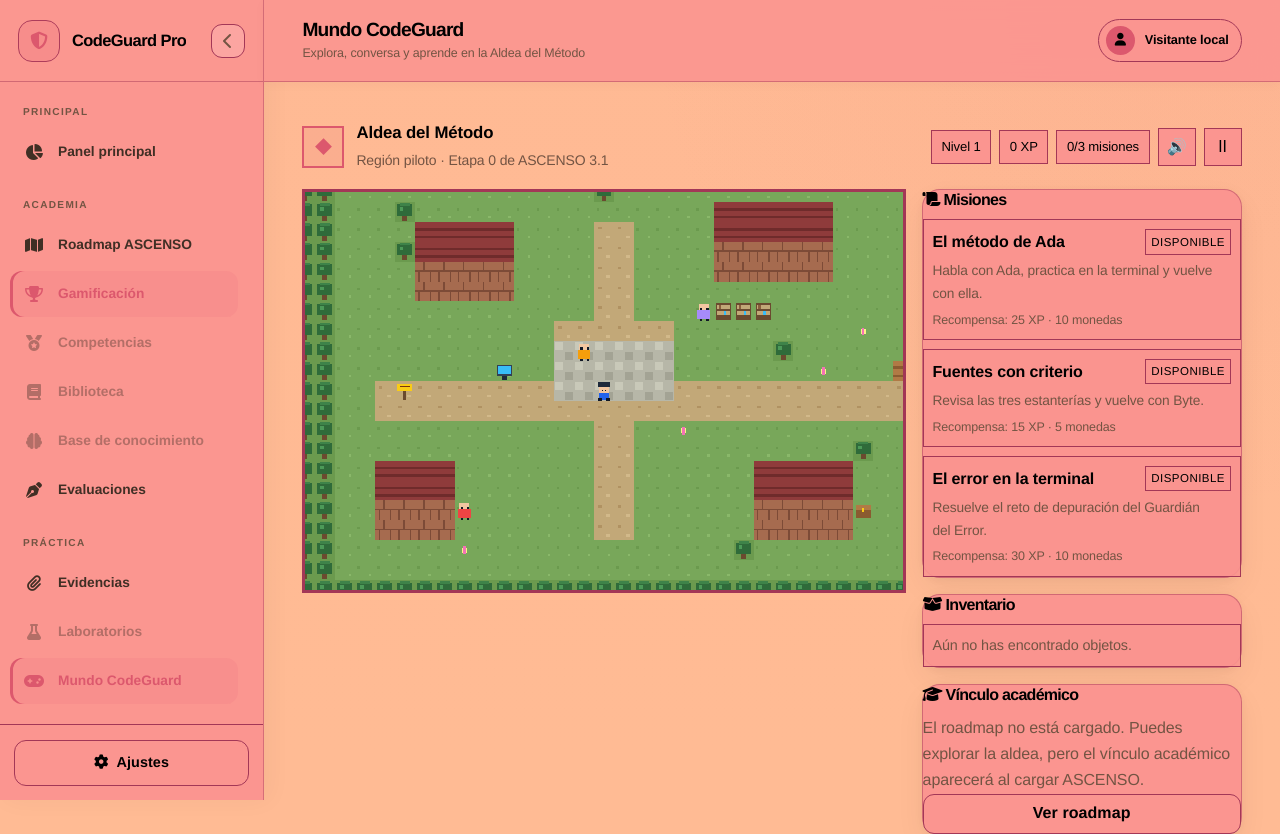
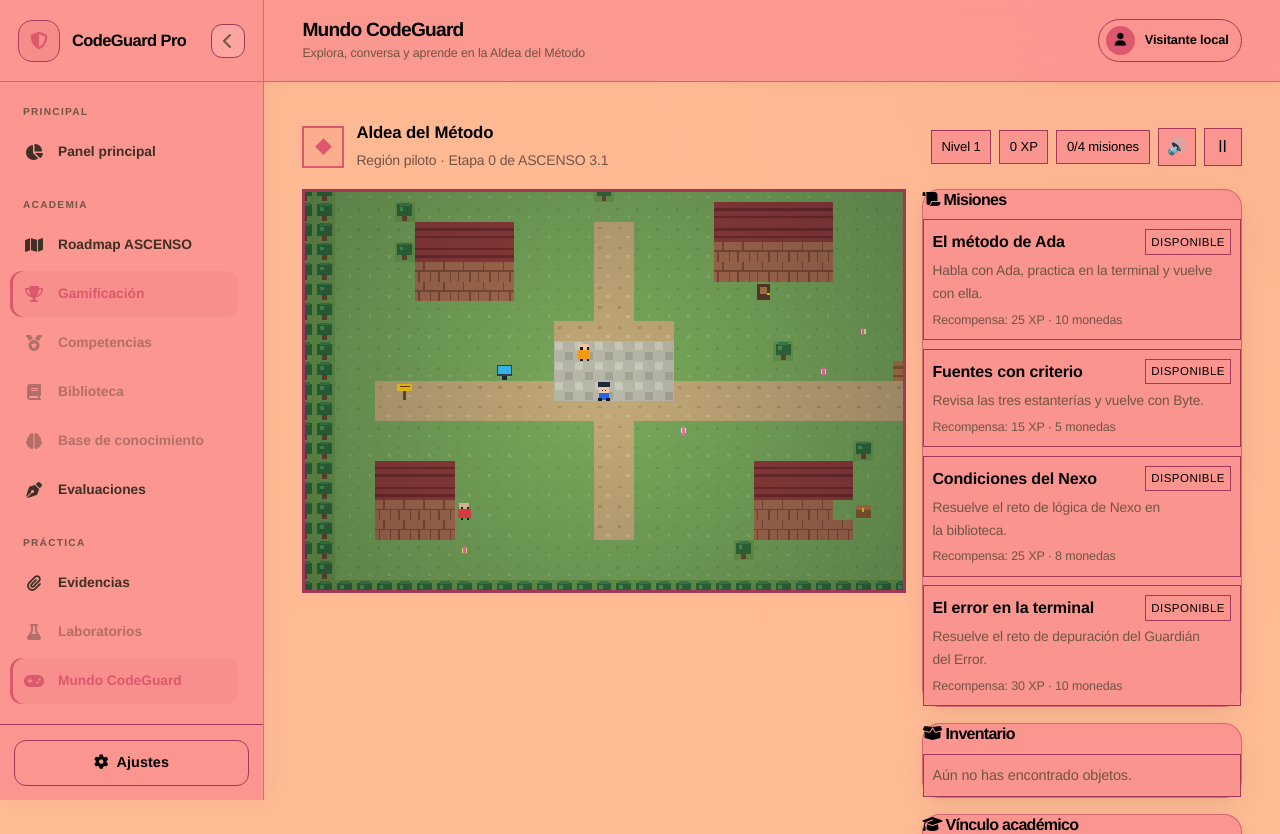
Before and after one commit to MaverickBms/CodeGuard-Pro, a Django app: page /gamificacion/mundo/ in a window 1280 px wide. Shown: the top 834 px of the page. Run offline with Django 5.2, Linux system fonts and the light colour scheme; data that the repository does not hold is empty; some libraries are stand-ins or nearby versions.

Commit message:
feat(mundo): biblioteca, transiciones, segundo minijuego y limpieza del motor
- registro de mapas Aldea/Biblioteca desacoplado del render
- puertas con transición y persistencia de región
- Nexo y minijuego de lógica validado en servidor
- tutorial inicial, luz ambiental y HUD de región
- AbortController, cancelAnimationFrame y limpieza de listeners
- bloqueo de fila al completar misiones para evitar doble XP/inventario
- 299 pruebas Django y 8 pruebas Node del modelo

```diff
--- a/static/js/mundo/game.js
+++ b/static/js/mundo/game.js
@@ -32,7 +32,9 @@
     audio: document.getElementById('btnMundoAudio'),
     guardado: document.getElementById('mundoEstadoGuardado'),
     academicoTexto: document.getElementById('mundoAcademicoTexto'),
-    academicoEnlace: document.getElementById('mundoAcademicoEnlace')
+    academicoEnlace: document.getElementById('mundoAcademicoEnlace'),
+    regionNombre: document.getElementById('mundoRegionNombre'),
+    regionSub: document.getElementById('mundoRegionSub')
   };
 
   let running = true;
@@ -44,7 +46,7 @@
     return;
   }
 
-  const map = World.world;
+  let map = World.getMap((config.region && config.region.id) || 'aldea-metodo');
   const state = {
     misiones: config.misiones || [],
     banderas: config.banderas || {},
@@ -79,6 +81,8 @@
   let saveTimer = null;
   let saving = false;
   let audioContext = null;
+  let rafId = 0;
+  let eventController = null;
   let activeQuest = null;
   let dialogueAction = null;
 
@@ -273,7 +277,35 @@
     dialogueAction = null;
   }
 
+  function updateRegionLabel() {
+    if (dom.regionNombre) dom.regionNombre.textContent = map.name;
+    if (dom.regionSub) {
+      dom.regionSub.textContent = map.id === 'aldea-metodo'
+        ? 'Región piloto · Etapa 0 de ASCENSO 3.1'
+        : 'Interior · Biblioteca de la aldea';
+    }
+  }
+
+  async function enterDoor(object) {
+    if (!object.target || !World.MAPS[object.target]) return;
+    map = World.getMap(object.target);
+    player.x = Number(object.targetX || map.spawn.x) + 0.5;
+    player.y = Number(object.targetY || map.spawn.y) + 0.5;
+    player.direction = 'down';
+    hideDialogue();
+    updateRegionLabel();
+    setStatus(`Entrando en ${map.name}…`);
+    if (state.puedeGuardar) await saveNow();
+    showDialogue(map.name, map.id === 'biblioteca-aldear'
+      ? 'Entras en la biblioteca. Byte y Nexo pueden ayudarte a estudiar con criterio y lógica.'
+      : 'Vuelves a la aldea. El camino sigue abierto para explorar y repasar.');
+  }
+
   async function interactWith(object) {
+    if (object.tipo === 'puerta') {
+      await enterDoor(object);
+      return;
+    }
     if (!state.puedeGuardar) {
       showDialogue(object.nombre, 'No hay un propietario local configurado. La exploración funciona, pero las misiones y el guardado requieren un perfil local.');
       return;
@@ -307,6 +339,12 @@
       const mision = comandoMision('desafio-depuracion');
       if (mision && mision.estado === 'lista') {
         return { label: 'Abrir desafío de depuración', run: () => openMinigame('desafio-depuracion') };
+      }
+    }
+    if (objectId === 'nexo') {
+      const mision = comandoMision('logica-principal');
+      if (mision && mision.estado === 'lista') {
+        return { label: 'Abrir reto de lógica', run: () => openMinigame('logica-principal') };
       }
     }
     return null;
@@ -409,7 +447,7 @@
     saving = true;
     try {
       await api(config.endpoints.guardar, {
-        region: config.region.id,
+        region: map.id,
         x: Math.round(player.x - 0.5),
         y: Math.round(player.y - 0.5),
         direccion: player.direction,
@@ -446,7 +484,7 @@
         'X-CSRFToken': csrfToken()
       },
       body: JSON.stringify({
-        region: config.region.id,
+        region: map.id,
         x: Math.round(player.x - 0.5),
         y: Math.round(player.y - 0.5),
         direccion: player.direction,
@@ -492,8 +530,8 @@
   }
 
   function drawObject(object, camera) {
-    const px = (object.x - camera.x) * Sprites.T;
-    const py = (object.y - camera.y) * Sprites.T;
+    const px = Math.round((object.x - camera.x) * Sprites.T);
+    const py = Math.round((object.y - camera.y) * Sprites.T);
     if (object.tipo === 'npc') {
       Sprites.drawNpc(ctx, px, py, object.color, Math.floor(elapsed / 300) % 2);
     } else {
@@ -528,9 +566,20 @@
       ) drawObject(object, camera);
     }
 
-    const playerPx = (player.x - 0.5 - camera.x) * Sprites.T;
-    const playerPy = (player.y - 0.5 - camera.y) * Sprites.T;
+    const playerPx = Math.round((player.x - 0.5 - camera.x) * Sprites.T);
+    const playerPy = Math.round((player.y - 0.5 - camera.y) * Sprites.T);
     Sprites.drawPlayer(ctx, playerPx, playerPy, player.direction, player.frame);
+
+    // Luz ambiental simulada: el centro de la escena queda despejado y los
+    // bordes se oscurecen ligeramente para dar profundidad sin assets.
+    const luz = ctx.createRadialGradient(
+      playerPx + 8, playerPy + 8, 20,
+      playerPx + 8, playerPy + 8, Math.max(canvas.width, canvas.height) * .72
+    );
+    luz.addColorStop(0, 'rgba(4, 8, 18, 0)');
+    luz.addColorStop(1, 'rgba(4, 8, 18, .30)');
+    ctx.fillStyle = luz;
+    ctx.fillRect(0, 0, canvas.width, canvas.height);
 
     const nearest = Model.nearestInteractable(player, map.objects, 1.5);
     if (nearest && !paused && !modalOpen) {
@@ -558,7 +607,7 @@
     elapsed = timestamp;
     update(dt);
     render();
-    requestAnimationFrame(loop);
+    rafId = requestAnimationFrame(loop);
   }
 
   function handleKeyDown(event) {
@@ -605,24 +654,30 @@
   }
 
   function bindEvents() {
-    window.addEventListener('keydown', handleKeyDown);
-    window.addEventListener('keyup', handleKeyUp);
-    window.addEventListener('blur', () => keys.clear());
-    window.addEventListener('pagehide', () => {
+    eventController = new AbortController();
+    const signal = eventController.signal;
+    const on = (target, type, handler, options = {}) => {
+      target.addEventListener(type, handler, { ...options, signal });
+    };
+
+    on(window, 'keydown', handleKeyDown);
+    on(window, 'keyup', handleKeyUp);
+    on(window, 'blur', () => keys.clear());
+    on(window, 'pagehide', () => {
       saveOnExit();
       destroy();
     });
-    document.addEventListener('visibilitychange', () => {
+    on(document, 'visibilitychange', () => {
       if (document.hidden) togglePause(true);
     });
-    canvas.addEventListener('click', () => canvas.focus());
+    on(canvas, 'click', () => canvas.focus());
 
     const close = document.getElementById('btnMundoDialogoCerrar');
     const closeX = document.getElementById('btnMundoCerrarDialogo');
-    if (close) close.addEventListener('click', hideDialogue);
-    if (closeX) closeX.addEventListener('click', hideDialogue);
+    if (close) on(close, 'click', hideDialogue);
+    if (closeX) on(closeX, 'click', hideDialogue);
     if (dom.dialogoAccion) {
-      dom.dialogoAccion.addEventListener('click', () => {
+      on(dom.dialogoAccion, 'click', () => {
         if (dialogueAction) {
           const action = dialogueAction;
           hideDialogue();
@@ -634,19 +689,19 @@
     const pause = document.getElementById('btnMundoPausa');
     const resume = document.getElementById('btnMundoReanudar');
     const save = document.getElementById('btnMundoGuardar');
-    if (pause) pause.addEventListener('click', () => togglePause());
-    if (resume) resume.addEventListener('click', () => togglePause(false));
-    if (save) save.addEventListener('click', saveNow);
+    if (pause) on(pause, 'click', () => togglePause());
+    if (resume) on(resume, 'click', () => togglePause(false));
+    if (save) on(save, 'click', saveNow);
     if (dom.audio) {
-      dom.audio.addEventListener('click', () => {
+      on(dom.audio, 'click', () => {
         state.audioSilenciado = !state.audioSilenciado;
         renderHud();
         scheduleSave();
       });
     }
-    if (dom.formMinijuego) dom.formMinijuego.addEventListener('submit', submitMinigame);
+    if (dom.formMinijuego) on(dom.formMinijuego, 'submit', submitMinigame);
     const closeMin = document.getElementById('btnMundoCerrarMinijuego');
-    if (closeMin) closeMin.addEventListener('click', closeMinigame);
+    if (closeMin) on(closeMin, 'click', closeMinigame);
 
     document.querySelectorAll('[data-mundo-dir]').forEach((button) => {
       const direction = button.dataset.mundoDir;
@@ -660,17 +715,30 @@
         keys.delete(key);
         pointers.delete(button);
       };
-      button.addEventListener('pointerdown', press);
-      button.addEventListener('pointerup', release);
-      button.addEventListener('pointerleave', release);
-      button.addEventListener('pointercancel', release);
+      on(button, 'pointerdown', press);
+      on(button, 'pointerup', release);
+      on(button, 'pointerleave', release);
+      on(button, 'pointercancel', release);
     });
     document.querySelectorAll('[data-mundo-action="interact"]').forEach((button) => {
-      button.addEventListener('click', () => {
+      on(button, 'click', () => {
         const nearest = Model.nearestInteractable(player, map.objects, 1.5);
         if (nearest) interactWith(nearest);
       });
     });
+  }
+
+  function maybeTutorial() {
+    if (!state.puedeGuardar) return;
+    if (Object.keys(state.banderas || {}).length > 0) return;
+    if (state.misiones.some((mision) => mision.estado === 'completada')) return;
+    setTimeout(() => {
+      if (!running || !dom.dialogo.hidden) return;
+      showDialogue(
+        'Guía de la aldea',
+        'Bienvenido al Mundo CodeGuard. Muévete con WASD o flechas. Acércate a una persona u objeto y pulsa E para interactuar. Empieza hablando con la Mentora Ada, en la plaza.'
+      );
+    }, 700);
   }
 
   function destroy() {
@@ -679,6 +747,11 @@
     keys.clear();
     pointers.clear();
     if (saveTimer) clearTimeout(saveTimer);
+    if (rafId) {
+      cancelAnimationFrame(rafId);
+      rafId = 0;
+    }
+    if (eventController) eventController.abort();
     window.removeEventListener('keydown', handleKeyDown);
     window.removeEventListener('keyup', handleKeyUp);
     if (audioContext && audioContext.close) audioContext.close().catch(() => {});
@@ -686,7 +759,9 @@
 
   renderHud();
   renderSidebar();
+  updateRegionLabel();
   bindEvents();
-  requestAnimationFrame(loop);
+  maybeTutorial();
+  rafId = requestAnimationFrame(loop);
   window.CodeGuardMundoApp = { destroy, saveNow, getState: () => state, player };
 })();
--- a/static/js/mundo/sprites.js
+++ b/static/js/mundo/sprites.js
@@ -62,6 +62,19 @@
     fill(ctx, x + 7, y + 5, 2, 6, '#f472b6');
   }
 
+  function drawFloor(ctx, x, y) {
+    fill(ctx, x, y, T, T, '#c9a978');
+    fill(ctx, x, y + 7, T, 1, '#b08d5f');
+    fill(ctx, x + 7, y, 1, 7, '#b08d5f');
+    fill(ctx, x + 3, y + 8, 1, 8, '#b08d5f');
+  }
+
+  function drawDoor(ctx, px, py) {
+    fill(ctx, px + 3, py + 2, 10, 13, '#5b3a29');
+    fill(ctx, px + 5, py + 4, 6, 6, '#b07a45');
+    fill(ctx, px + 11, py + 9, 2, 2, '#facc15');
+  }
+
   function drawPlaza(ctx, x, y) {
     fill(ctx, x, y, T, T, '#b7b7a8');
     fill(ctx, x + 1, y + 1, 6, 6, '#c9c9b9');
@@ -78,6 +91,7 @@
       case 6: drawBridge(ctx, x, y); break;
       case 7: drawFlower(ctx, x, y); break;
       case 8: drawPlaza(ctx, x, y); break;
+      case 9: drawFloor(ctx, x, y); break;
       default: drawGrass(ctx, x, y);
     }
   }
@@ -108,6 +122,7 @@
   }
 
   function drawObject(ctx, id, px, py, color, tick) {
+    if (id.startsWith('puerta') || id.startsWith('salida')) { drawDoor(ctx, px, py); return; }
     if (id === 'terminal') {
       fill(ctx, px + 2, py + 3, 12, 9, '#334155');
       fill(ctx, px + 3, py + 4, 10, 6, '#38bdf8');
--- a/static/js/mundo/world.js
+++ b/static/js/mundo/world.js
@@ -1,4 +1,9 @@
-/* Mapa y entidades de la Aldea del Método (prototipo vertical). */
+/* Mapas de datos del Mundo CodeGuard.
+ *
+ * El motor no conoce mapas concretos: consume el registro MAPS. Para añadir
+ * una región basta con registrar su constructor y sus entidades, sin tocar el
+ * bucle de render ni el sistema de colisiones.
+ */
 (function (root) {
   'use strict';
 
@@ -14,6 +19,7 @@
   const BRIDGE = 6;
   const FLOWER = 7;
   const PLAZA = 8;
+  const FLOOR = 9;
 
   function seeded(seed) {
     let value = seed >>> 0;
@@ -26,7 +32,7 @@
   function rect(grid, x, y, width, height, tile) {
     for (let row = y; row < y + height; row += 1) {
       for (let column = x; column < x + width; column += 1) {
-        if (row >= 0 && row < HEIGHT && column >= 0 && column < WIDTH) {
+        if (row >= 0 && row < grid.length && column >= 0 && column < grid[0].length) {
           grid[row][column] = tile;
         }
       }
@@ -38,33 +44,32 @@
     rect(grid, x, y, width, 2, ROOF);
   }
 
-  function build() {
-    const grid = Array.from({ length: HEIGHT }, () =>
-      Array.from({ length: WIDTH }, () => GRASS)
+  function emptyGrid(width, height, fill) {
+    return Array.from({ length: height }, () =>
+      Array.from({ length: width }, () => fill)
     );
+  }
+
+  function buildAldea() {
+    const grid = emptyGrid(WIDTH, HEIGHT, GRASS);
     const random = seeded(20261119);
 
-    // Río y puente.
     rect(grid, 31, 0, 5, HEIGHT, WATER);
     rect(grid, 30, 11, 6, 3, BRIDGE);
-
-    // Caminos principales y plaza.
     rect(grid, 4, 12, 27, 2, PATH);
     rect(grid, 15, 4, 2, 16, PATH);
     rect(grid, 13, 9, 6, 4, PLAZA);
     rect(grid, 13, 9, 6, 1, PATH);
 
-    // Edificios.
     house(grid, 6, 4, 5, 4);
     house(grid, 21, 3, 6, 4);
     house(grid, 4, 16, 4, 4);
     house(grid, 23, 16, 5, 4);
 
-    // Bosque perimetral y decoración determinista.
     for (let y = 0; y < HEIGHT; y += 1) {
       for (let x = 0; x < WIDTH; x += 1) {
-        const borde = x < 2 || y < 2 || x > 33 || y > 21;
-        if (borde && grid[y][x] === GRASS) {
+        const border = x < 2 || y < 2 || x > 33 || y > 21;
+        if (border && grid[y][x] === GRASS) {
           grid[y][x] = TREE;
         } else if (
           grid[y][x] === GRASS &&
@@ -76,29 +81,27 @@
       }
     }
 
-    // Despejar accesos a objetos y NPC.
     const clear = [
       [14, 10], [14, 11], [13, 10], [15, 10],
-      [10, 11], [10, 12], [20, 8], [21, 8], [19, 8],
-      [8, 18], [8, 17], [28, 18], [27, 18], [5, 12]
+      [10, 11], [10, 12], [8, 18], [8, 17],
+      [28, 18], [27, 18], [5, 12], [23, 7], [23, 8]
     ];
     for (const [x, y] of clear) {
-      if (grid[y][x] === TREE || grid[y][x] === FLOWER) grid[y][x] = GRASS;
+      if ([TREE, FLOWER, WALL, ROOF].includes(grid[y][x])) grid[y][x] = GRASS;
     }
 
     const objects = [
       { id: 'ada', tipo: 'npc', nombre: 'Mentora Ada', x: 14, y: 10, color: '#f59e0b' },
       { id: 'terminal', tipo: 'objeto', nombre: 'Terminal de práctica', x: 10, y: 11, color: '#38bdf8' },
-      { id: 'byte', tipo: 'npc', nombre: 'Bibliotecario Byte', x: 20, y: 8, color: '#a78bfa' },
-      { id: 'estanteria-1', tipo: 'objeto', nombre: 'Estantería de documentación', x: 21, y: 8, color: '#8b5e3c' },
-      { id: 'estanteria-2', tipo: 'objeto', nombre: 'Estantería de tutoriales', x: 22, y: 8, color: '#8b5e3c' },
-      { id: 'estanteria-3', tipo: 'objeto', nombre: 'Estantería de foros', x: 23, y: 8, color: '#8b5e3c' },
+      { id: 'puerta-biblioteca', tipo: 'puerta', nombre: 'Biblioteca de la Aldea', x: 23, y: 7, color: '#8b5e3c', target: 'biblioteca-aldear', targetX: 15, targetY: 17 },
       { id: 'guardian', tipo: 'npc', nombre: 'Guardián del Error', x: 8, y: 18, color: '#ef4444' },
       { id: 'cartel', tipo: 'objeto', nombre: 'Cartel de bienvenida', x: 5, y: 12, color: '#facc15' },
       { id: 'cofre', tipo: 'objeto', nombre: 'Cofre de la aldea', x: 28, y: 18, color: '#eab308' }
     ];
 
     return {
+      id: 'aldea-metodo',
+      name: 'Aldea del Método',
       width: WIDTH,
       height: HEIGHT,
       tile: TILE,
@@ -108,10 +111,60 @@
     };
   }
 
-  const world = build();
+  function buildBiblioteca() {
+    const width = 30;
+    const height = 20;
+    const grid = emptyGrid(width, height, FLOOR);
+    rect(grid, 0, 0, width, 1, WALL);
+    rect(grid, 0, height - 1, width, 1, WALL);
+    rect(grid, 0, 0, 1, height, WALL);
+    rect(grid, width - 1, 0, 1, height, WALL);
+    rect(grid, 3, 2, 12, 1, WALL);
+    rect(grid, 17, 2, 10, 1, WALL);
+    rect(grid, 3, 2, 1, 7, WALL);
+    rect(grid, 26, 2, 1, 7, WALL);
+    rect(grid, 14, 18, 2, 1, PATH);
+
+    // Mesas y alfombras decorativas (sin colisión).
+    rect(grid, 11, 10, 8, 3, PLAZA);
+    rect(grid, 4, 13, 4, 2, PATH);
+    rect(grid, 22, 13, 4, 2, PATH);
+
+    const objects = [
+      { id: 'byte', tipo: 'npc', nombre: 'Bibliotecario Byte', x: 8, y: 6, color: '#a78bfa' },
+      { id: 'estanteria-1', tipo: 'objeto', nombre: 'Estantería de documentación', x: 5, y: 4, color: '#8b5e3c' },
+      { id: 'estanteria-2', tipo: 'objeto', nombre: 'Estantería de tutoriales', x: 6, y: 4, color: '#8b5e3c' },
+      { id: 'estanteria-3', tipo: 'objeto', nombre: 'Estantería de foros', x: 7, y: 4, color: '#8b5e3c' },
+      { id: 'nexo', tipo: 'npc', nombre: 'Nexo, mentor de lógica', x: 21, y: 12, color: '#22d3ee' },
+      { id: 'salida-biblioteca', tipo: 'puerta', nombre: 'Salir a la aldea', x: 15, y: 18, color: '#8b5e3c', target: 'aldea-metodo', targetX: 23, targetY: 8 }
+    ];
+
+    return {
+      id: 'biblioteca-aldear',
+      name: 'Biblioteca de la Aldea',
+      width,
+      height,
+      tile: TILE,
+      grid,
+      objects,
+      spawn: { x: 15, y: 17 }
+    };
+  }
+
+  const MAPS = {
+    'aldea-metodo': buildAldea(),
+    'biblioteca-aldear': buildBiblioteca()
+  };
+
+  function getMap(regionId) {
+    return MAPS[regionId] || MAPS['aldea-metodo'];
+  }
+
   root.CodeGuardMundoWorld = {
     TILE,
-    TILES: { GRASS, PATH, WATER, TREE, WALL, ROOF, BRIDGE, FLOWER, PLAZA },
-    world
+    TILES: { GRASS, PATH, WATER, TREE, WALL, ROOF, BRIDGE, FLOWER, PLAZA, FLOOR },
+    MAPS,
+    getMap,
+    world: MAPS['aldea-metodo']
   };
 })(typeof globalThis !== 'undefined' ? globalThis : this);
--- a/templates/gamification/mundo.html
+++ b/templates/gamification/mundo.html
@@ -15,8 +15,8 @@
     <div class="mundo-brand">
       <span class="mundo-brand-icon" aria-hidden="true">◆</span>
       <div>
-        <strong>Aldea del Método</strong>
-        <small>Región piloto · Etapa 0 de ASCENSO 3.1</small>
+        <strong id="mundoRegionNombre">Aldea del Método</strong>
+        <small id="mundoRegionSub">Región piloto · Etapa 0 de ASCENSO 3.1</small>
       </div>
     </div>
     <div class="mundo-hud" aria-live="polite">
```
Also changed, not shown: apps/gamification/mundo.py (+80 -6 lines), apps/gamification/tests/test_mundo.py (+28 -0 lines), docs/MUNDO_CODEGUARD.md (+9 -3 lines), docs/PROJECT_EXECUTION_STATUS.md (+4 -4 lines), tests/js/mundo/model.test.js (+11 -0 lines), README.md.
